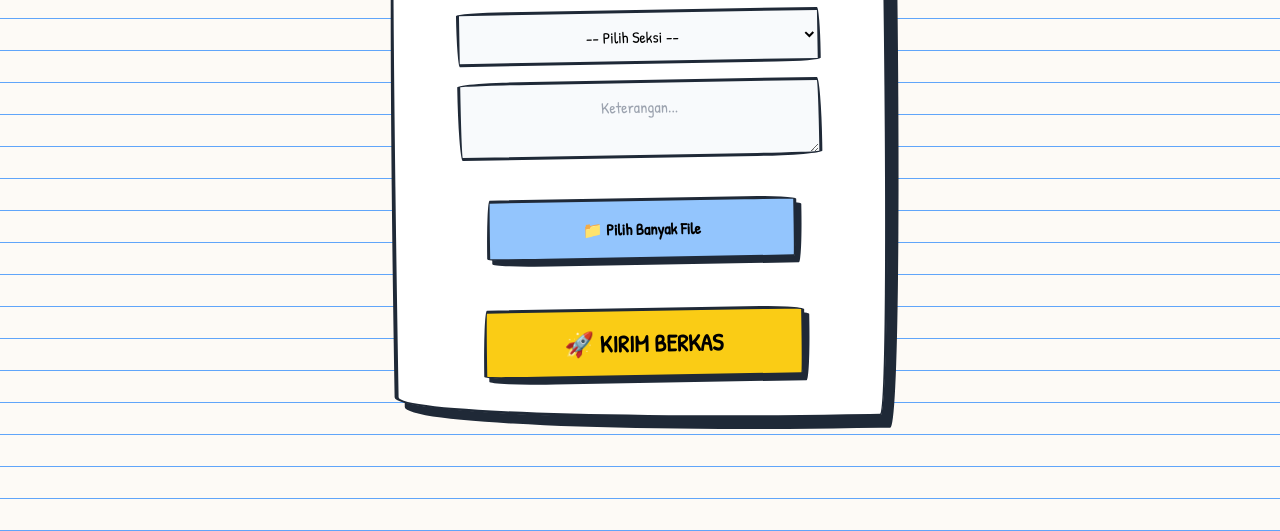
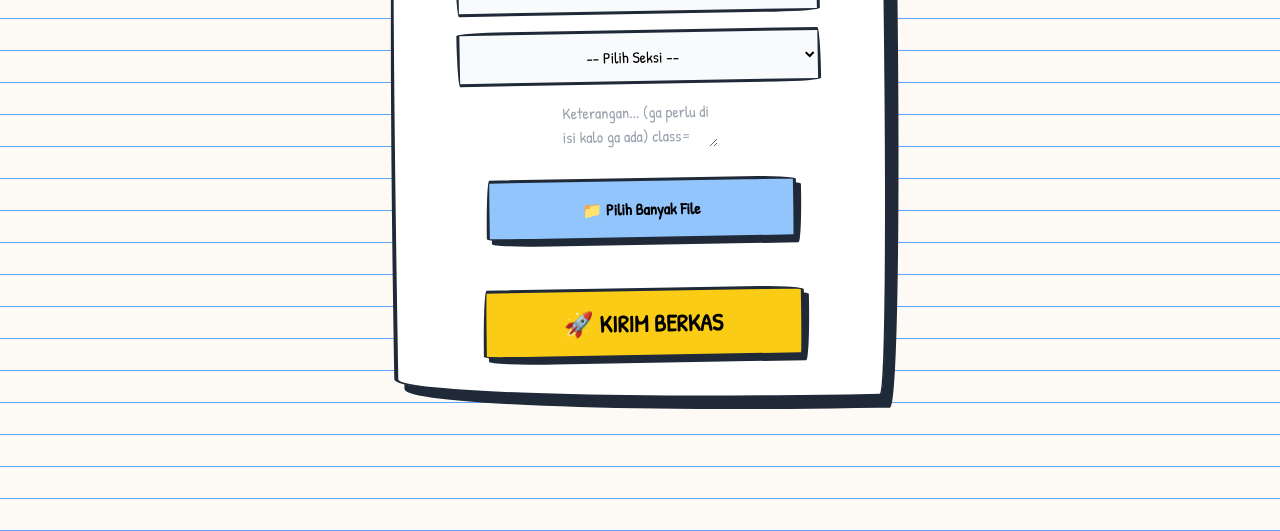
Before and after one commit to Zhrins/MDC, a plain HTML site: page index.html in a window 1280 px wide. Shown: the part 269-800 px from the top of the page. Drawn offline with nearby package versions, Linux system fonts and the light colour scheme.

Commit message:
Update index.html

```diff
--- a/index.html
+++ b/index.html
@@ -46,7 +46,7 @@
                 <option value="Sekretaris">📝 Sekretaris</option>
                 <option value="Media Kreatif">🎨 Media Kreatif</option>
             </select>
-            <textarea id="keterangan" rows="2" placeholder="Keterangan..." class="doodle-input"></textarea>
+            <textarea id="keterangan" rows="2" placeholder="Keterangan... (ga perlu di isi kalo ga ada) class="doodle-input"></textarea>
 
             <div class="upload-zone border-3 border-dashed border-gray-400 w-4/5 mx-auto p-4 rounded-xl">
                 <label for="fileInput" class="doodle-btn bg-blue-300 w-full">📁 Pilih Banyak File</label>
```
